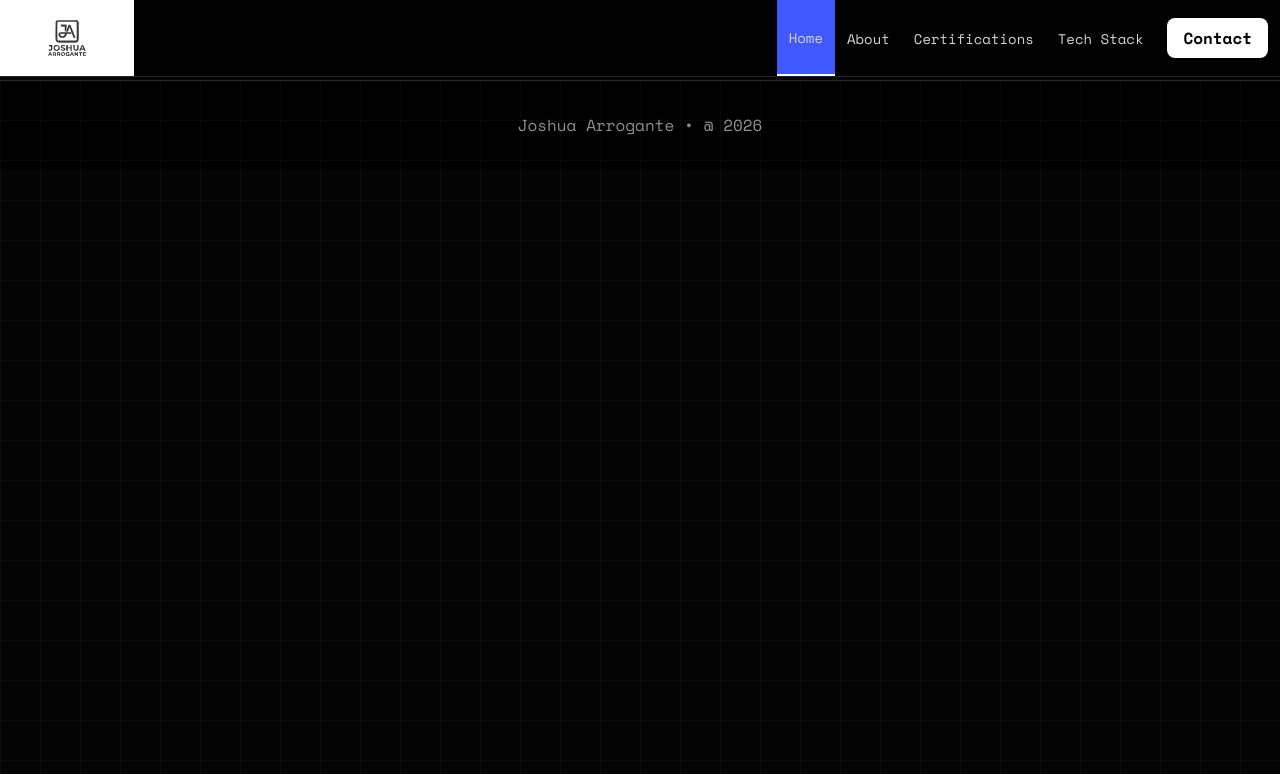
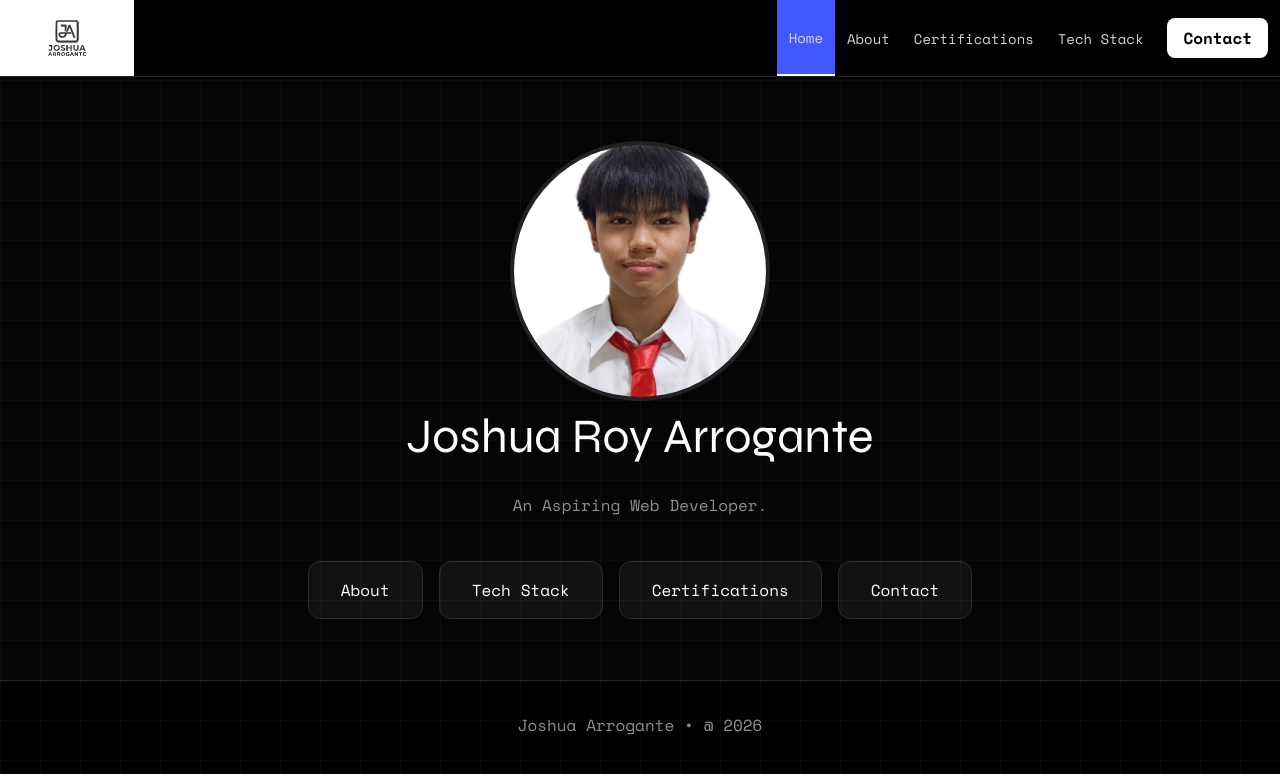
Before and after one commit to joshuait028/portfolio-nuxt, a Nuxt app: page / in a window 1280 px wide. Shown: the top 774 px of the page. Built offline with nearby package versions, Linux system fonts and the light colour scheme.

Commit message:
Add the original portfolio homepage

```diff
--- /dev/null
+++ b/app/pages/index.vue
@@ -0,0 +1,34 @@
+<template>
+  <main class="home-section">
+    <div class="profile-container">
+      <img
+        src="/images/arrogante-website-profile.png"
+        alt="Joshua Picture"
+        class="profile-image"
+      >
+    </div>
+
+    <h1 class="home-title">
+      Joshua Roy Arrogante
+    </h1>
+
+    <p class="home-text">
+      An Aspiring Web Developer.
+    </p>
+
+    <div class="home-buttons">
+      <NuxtLink to="/about-me.html" class="home-button">
+        About
+      </NuxtLink>
+      <NuxtLink to="/tech-stack.html" class="home-button">
+        Tech Stack
+      </NuxtLink>
+      <NuxtLink to="/certifications.html" class="home-button">
+        Certifications
+      </NuxtLink>
+      <NuxtLink to="/contact-me.html" class="home-button">
+        Contact
+      </NuxtLink>
+    </div>
+  </main>
+</template>
```
